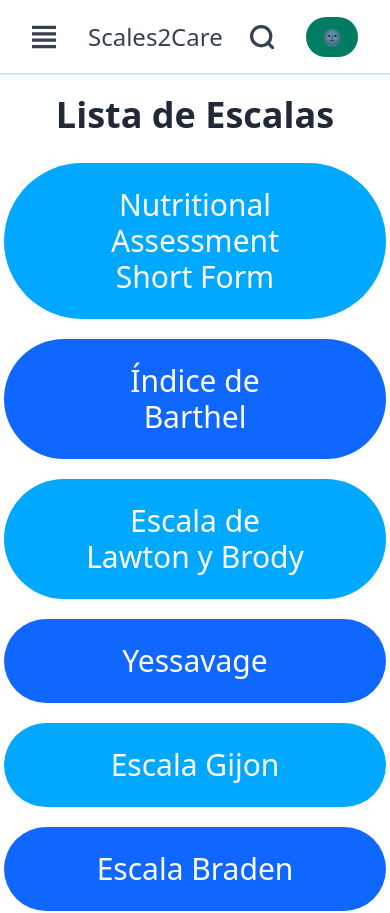
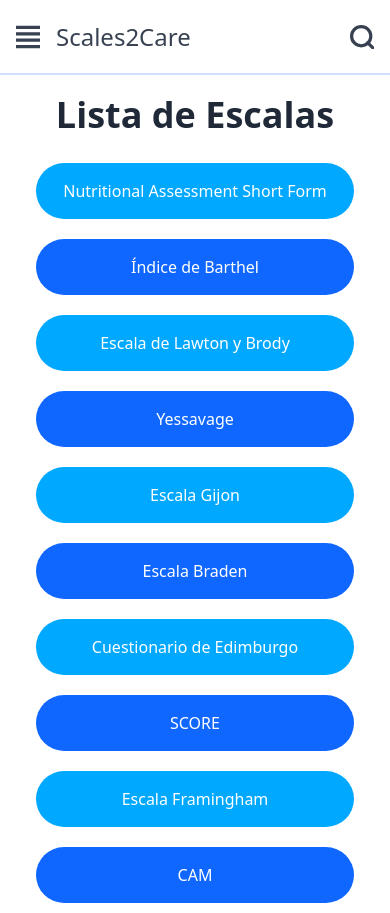
Before and after one commit to jesubohr/scales2care, a React (Vite) app: page /app/scales in a window 390 px wide. Shown: the top 913 px of the page. Built offline with nearby package versions, Linux system fonts and the light colour scheme.

Commit message:
Responsive fixes

```diff
--- a/src/components/AppHeader.jsx
+++ b/src/components/AppHeader.jsx
@@ -14,7 +14,7 @@ export default function AppHeader () {
             justify-between
             items-center
 
-            p-8
+            px-4 sm:px-6 md:px-8
             w-full
             h-[75px]
 
@@ -28,7 +28,7 @@ export default function AppHeader () {
             font-noto
         "
         >
-            <div className="flex items-center gap-8">
+            <div className="flex items-center gap-4 md:gap-8">
                 { isScaleView
                     ? <Link to="/app/scales">
                         <Icon icon="arrow-left" />
@@ -39,9 +39,9 @@ export default function AppHeader () {
                     <p className="w-fit text-2xl font-medium">Scales2Care</p>
                 </Link>
             </div>
-            <div className="flex items-center gap-8">
+            <div className="flex items-center gap-4 md:gap-8">
                 <Icon icon="search" />
-                <ThemeButton />
+                <ThemeButton className="hidden sm:block" />
             </div>
         </header>
     );
--- a/src/components/Buttons.jsx
+++ b/src/components/Buttons.jsx
@@ -16,7 +16,7 @@ function BannerButton ({ extraClass = "", click = () => { }, children }) {
     );
 }
 
-function LinkButton ({ children, extraClass = "", href = "#" }) {
+function LinkButton ({ children, className = "", href = "#" }) {
     const { origin } = window.location;
     const navigate = useNavigate();
     return (
@@ -24,7 +24,7 @@ function LinkButton ({ children, extraClass = "", href = "#" }) {
             className={
                 "py-4 px-20 rounded-full " +
                 "text-2xl text-white dark:text-gray-900 font-medium " +
-                `${extraClass}`
+                `${className}`
             }
             title={`Ir a ${origin}${href}`}
             onClick={ () => { navigate(href) } }
--- a/src/components/ScaleQuestion.jsx
+++ b/src/components/ScaleQuestion.jsx
@@ -7,7 +7,7 @@ export default function ScaleQuestion ({ index: qtIndex, question, answers }) {
             <ul className="w-fit">
                 { answers.map(({ answer, value }, index) => {
                     return (
-                        <li key={ index } className="flex items-center gap-2 mb-2 text-lg cursor-pointer">
+                        <li key={ index } className="flex items-center gap-2 mb-2 text-base sm:text-lg cursor-pointer">
                             <input
                                 type="radio"
                                 className="
--- a/src/views/Categories.jsx
+++ b/src/views/Categories.jsx
@@ -13,7 +13,7 @@ export default function Categories () {
                 <Category title="Escalas de Riesgo de Infarto" color />
                 <Category title="Escalas de Riesgo de Infarto" />
             </section>
-            <LinkButton href="/app/scales" extraClass="mt-10 max-w-sm bg-med-sky dark:bg-med-sky">Lista Completa</LinkButton>
+            <LinkButton href="/app/scales" className="mt-10 max-w-sm bg-med-sky dark:bg-med-sky">Lista Completa</LinkButton>
         </MainContent>
     );
 }
--- a/src/views/Scales.jsx
+++ b/src/views/Scales.jsx
@@ -18,7 +18,7 @@ export default function Scales () {
                             <LinkButton
                                 key={ index }
                                 href={ `/app/scales/${index + 1}` }
-                                extraClass={"py-6 text-3xl " + `${alternateColor(index)}`}
+                                className={"py-4 px-4 sm:px-2 md:py-6 md:px-20 text-base sm:text-2xl md:text-2xl " + `${alternateColor(index)}`}
                             >{ name }</LinkButton>
                         );
                     })
```
